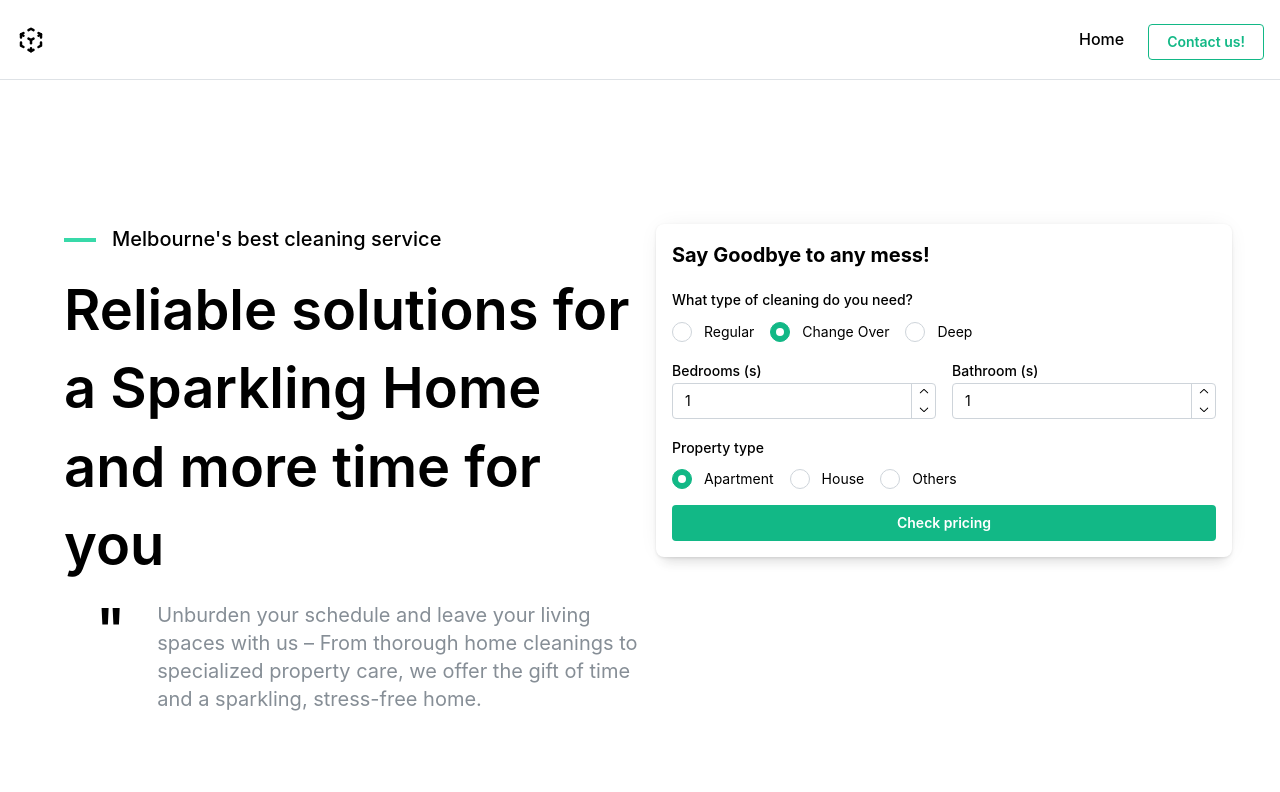
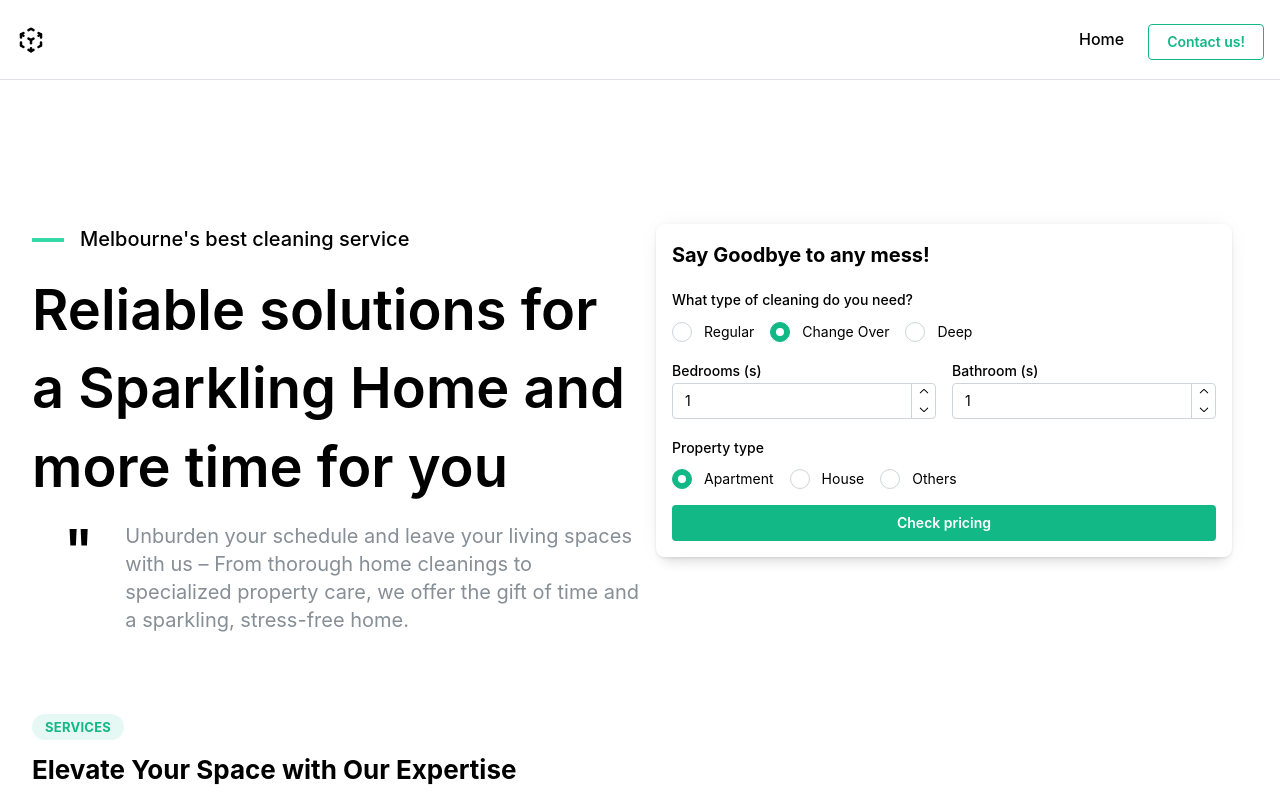
Before and after one commit to z-zacree/KLENZE, a Next.js app in the folder landing/: page / in a window 1280 px wide. Shown: the top 792 px of the page. Built offline with nearby package versions, Linux system fonts and the light colour scheme.

Commit message:
🐛 Minor styling fix

```diff
--- a/landing/app/app.css
+++ b/landing/app/app.css
@@ -1,3 +1,7 @@
+:root {
+    scroll-behavior: smooth;
+}
+
 .plain-link {
     color: inherit;
     text-decoration: none;
--- a/landing/app/components/Hero/Hero.tsx
+++ b/landing/app/components/Hero/Hero.tsx
@@ -9,7 +9,7 @@ export const Hero: FC = () => (
     <Container size="2xl" className={heroClasses['hero-wrapper']}>
         <Flex direction={{ base: 'column', lg: 'row' }} gap={{ base: 'lg', lg: 0 }}>
             <div className={heroClasses['section-group']}>
-                <Stack ml={{ lg: 'xl' }}>
+                <Stack>
                     <Flex
                         w="min"
                         gap="md"
--- a/landing/app/components/Services/Services.tsx
+++ b/landing/app/components/Services/Services.tsx
@@ -9,7 +9,7 @@ import { IconArrowNarrowRight, IconSquareRoundedCheck } from '@tabler/icons-reac
 import Link from 'next/link';
 
 export const Services: FC = () => (
-    <Container size="2xl">
+    <Container size="2xl" w="100%">
         <Badge variant="light" color="teal" size="lg">
             Services
         </Badge>
```
Also changed, not shown: landing/.prettierrc.cjs.
